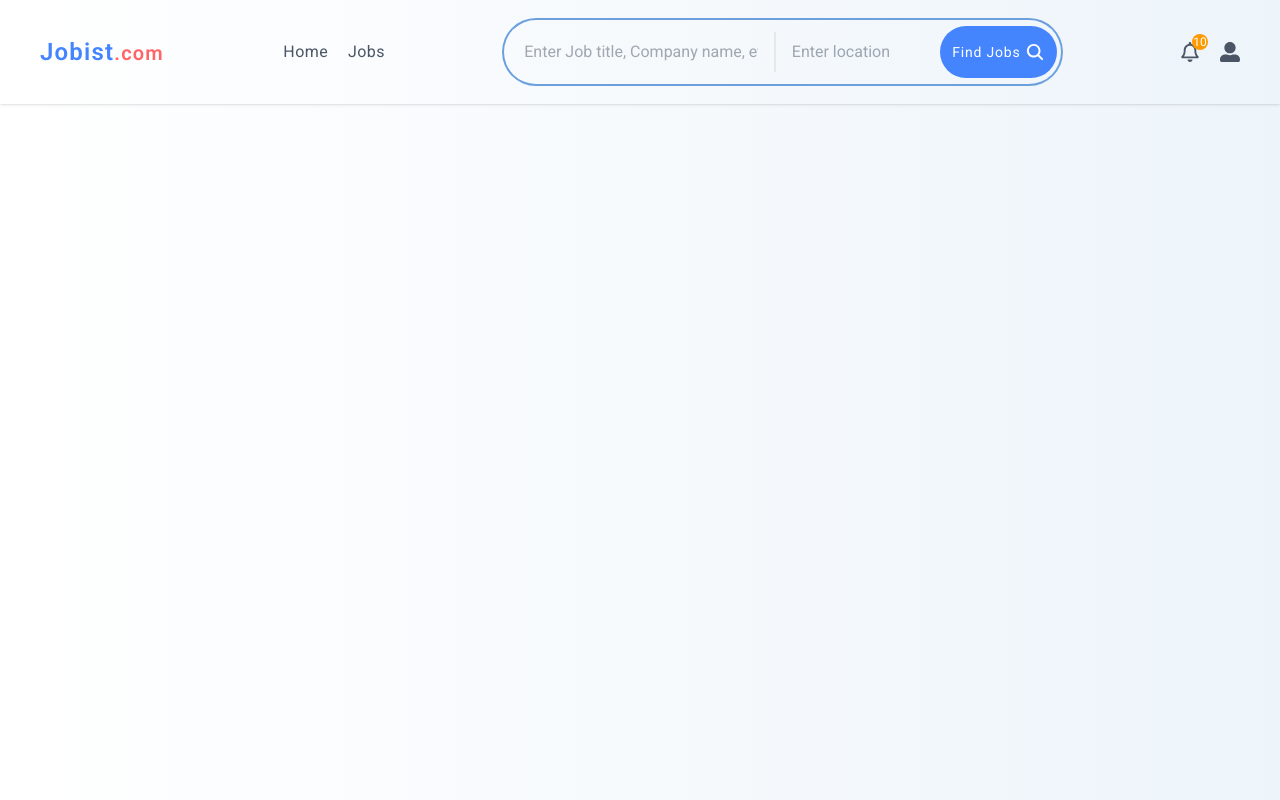
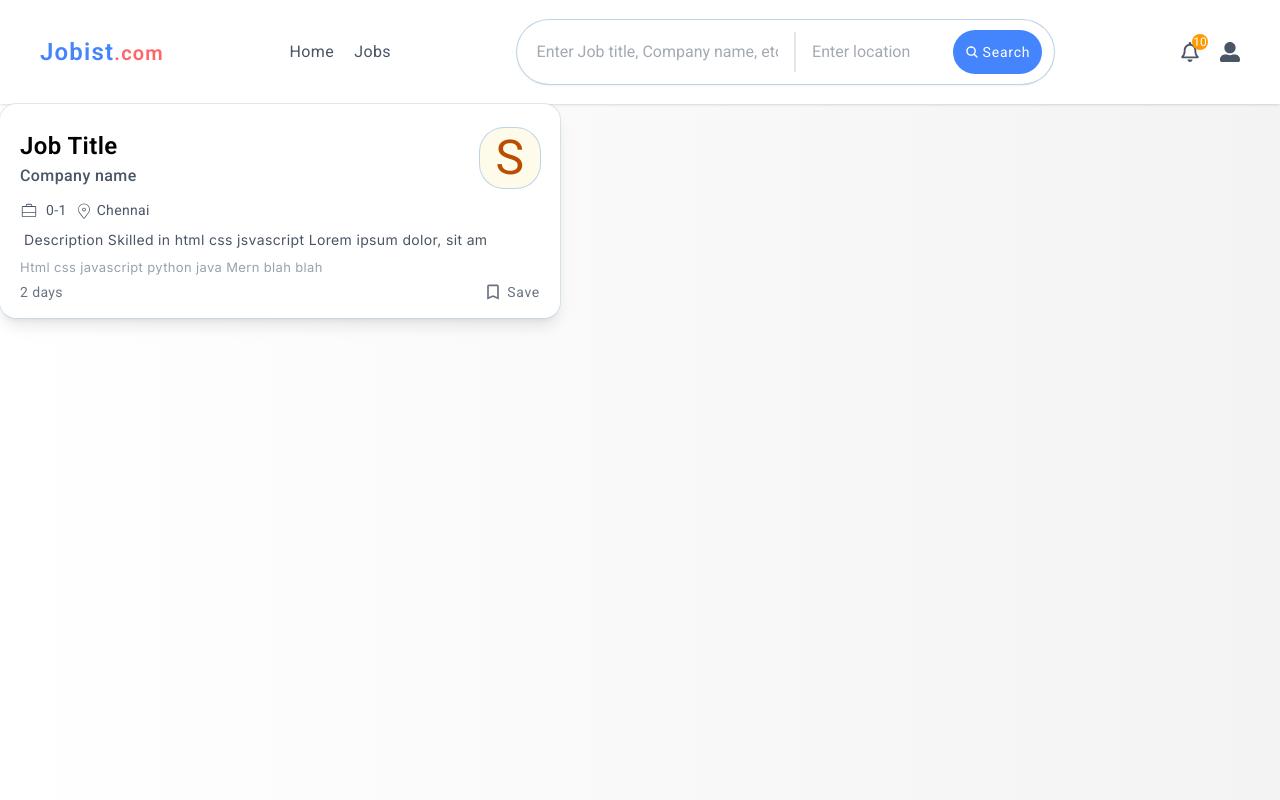
Before and after one commit to sathyan-a-wbd/job-portal-fullstack, a React (Vite) app in the folder frontend/: page / in a window 1280 px wide. Built offline with nearby package versions, Linux system fonts and the light colour scheme.

Commit message:
Feat : Create Job Card For Listing Job

```diff
--- a/frontend/src/App.css
+++ b/frontend/src/App.css
@@ -18,7 +18,7 @@ grid: 8px
   box-sizing: border-box;
 }
 body {
-  background: linear-gradient(to right, #ffffff, #edf4fa);
+  background: linear-gradient(to right, #ffffff, #f3f3f3);
 }
 .roboto {
   font-family: "Roboto", sans-serif;
@@ -26,6 +26,9 @@ body {
 
   font-style: normal;
   font-variation-settings: "wdth" 100;
+}
+.inter {
+  font-family: "inter", sans-serif;
 }
 .bea-blue {
   color: #bcd4e6;
--- a/frontend/src/components/Jobcard.jsx
+++ b/frontend/src/components/Jobcard.jsx
@@ -1,7 +1,62 @@
 import React from "react";
-
-const Jobcard = () => {
-  return <div></div>;
+import { Link } from "react-router-dom";
+import { PiSuitcaseSimpleLight } from "react-icons/pi";
+import { CiLocationOn } from "react-icons/ci";
+import { LuBookText } from "react-icons/lu";
+import { MdBookmarkBorder } from "react-icons/md";
+import { MdBookmarkAdded } from "react-icons/md";
+const Jobcard = ({ jobDetails }) => {
+  const text = "Sathyan";
+  return (
+    <div className=" bg-[#ffff] cursor-pointer w-140 max-w-140 tracking-wide rounded-2xl shadow-lg ring-1 ring-[#bcd4e6]/50 px-5 py-4 overflow-hidden">
+      {jobDetails.map((job) => (
+        <div className="flex flex-col gap-1 ">
+          <div className="flex items-center justify-between py-2">
+            <div>
+              <h2 className="text-[24px] font-semibold">Job Title</h2>
+              <h4 className="text-gray-600 font-medium">Company name</h4>
+            </div>
+            <div className="w-15 h-15 flex items-center bg-amber-50 justify-center rounded-3xl ring-1 ring-[#bcd4e6]">
+              {job.companyImg ?
+                <img src={job.companyImg} alt="company logo" />
+              : <h3 className="text-5xl text-amber-700 ">{text.slice(0, 1)}</h3>
+              }
+            </div>
+          </div>
+          <div className="flex flex-col gap-2 justifu-center whitespace-nowrap text-gray-600  text-[14px] tracking-wide">
+            <div className="flex gap-2 items-center">
+              <span className="flex gap-2 items-center">
+                <PiSuitcaseSimpleLight className="text-gray-600" size={18} />{" "}
+                0-1
+              </span>
+              <span className="flex gap-1 items-center">
+                <CiLocationOn size={18} className="text-gray-600" /> Chennai
+              </span>
+            </div>
+            <div className="flex flex-col justify-center gap-2 w-[90%] overflow-hidden">
+              <span className="flex gap-1 items-center inter ">
+                <LuBookText size={18} className=" text-gray-600" /> Description
+                Skilled in html css jsvascript Lorem ipsum dolor, sit amet Lorem
+                ipsum dolor sit amet consectetur adipisicing elit. Architecto
+                assumenda minus natus! Ea doloribus tempora omnis quae assumenda
+                reiciendis officia libero corrupti qui quas, recusandae odit
+                similique nihil, nemo cum?
+              </span>
+              <span className="text-gray-400 text-[13px] inter">
+                Html css javascript python java Mern blah blah
+              </span>
+            </div>
+          </div>
+          <div className="flex items-center justify-between">
+            <span className="text-sm text-gray-500">2 days</span>
+            <span className="flex items-center gap-1 text-sm text-gray-500 tracking-wider">
+              <MdBookmarkBorder size={20} /> Save
+            </span>
+          </div>
+        </div>
+      ))}
+    </div>
+  );
 };
 
 export default Jobcard;
--- a/frontend/src/components/NavBar.jsx
+++ b/frontend/src/components/NavBar.jsx
@@ -15,7 +15,7 @@ const NavBar = ({ image }) => {
   const [userStatus, setUserStatus] = useState(false);
 
   return (
-    <section className="w-full shadow roboto">
+    <section className="w-full shadow roboto bg-white">
       <div className="w-full flex flex-wrap text-gray-600 gap-y-5 items-center justify-between px-4 sm:px-10 py-5 relative">
         {/* mobile-nav-bar-icon */}
         <div className="flex items-center justify-between relative sm:hidden w-10">
--- a/frontend/src/components/NavbarProfileDashboard.jsx
+++ b/frontend/src/components/NavbarProfileDashboard.jsx
@@ -10,13 +10,13 @@ const NavbarProfileDashboard = ({ userStatus, image, setMobileNav }) => {
         <div>
           <Link
             to={"/login"}
-            className="text-sm text-[#6ca0dc] cursor-pointer border-b-[#6ca0dc] px-2 py-2 w-full rounded-lg flex items-center justify-between"
+            className="text-sm text-[#4485fd] cursor-pointer border-b-[#6ca0dc] px-2 py-2 w-full rounded-lg flex items-center justify-between"
           >
             Login <FaAnglesRight />
           </Link>
           <Link
             to={"/register"}
-            className="text-sm text-[#6ca0dc] cursor-pointer  border-b-[#6ca0dc] px-2 py-2 w-full rounded-lg flex items-center justify-between"
+            className="text-sm text-[#4485fd] cursor-pointer  border-b-[#6ca0dc] px-2 py-2 w-full rounded-lg flex items-center justify-between"
           >
             SignUp <FaAnglesRight />
           </Link>
--- a/frontend/src/components/Searchbar.jsx
+++ b/frontend/src/components/Searchbar.jsx
@@ -8,7 +8,7 @@ const Searchbar = ({ inputFocus }) => {
     >
       <form className={`searchbar} w-full`}>
         {/* searchbar */}
-        <div className="searchbox  w-full overflow-hidden flex flex-col sm:flex-row items-center rounded-4xl sm:ring-2 ring-0 sm:ring-[#6ca0dc] px-1 ">
+        <div className="searchbox  w-full overflow-hidden flex flex-col sm:flex-row items-center rounded-4xl sm:ring-1 ring-0 sm:ring-[#bcd4e6] px-1 pr-3 shadow ">
           <input
             type="text"
             placeholder="Enter Job title, Company name, etc"
@@ -24,11 +24,10 @@ const Searchbar = ({ inputFocus }) => {
           />
 
           <button
-            className={`flex gap-1 w-full sm:w-auto items-center tracking-wider cursor-pointer justify-center bg-[#4485fd] text-white rounded-4xl px-3 py-4 `}
+            className={`flex gap-1 w-full sm:w-auto items-center tracking-wider cursor-pointer justify-center bg-[#4485fd] text-white rounded-4xl px-3 py-3 `}
           >
             <span className="flex items-center gap-1 md:text-sm ">
-              Find Jobs{" "}
-              <IoSearch className="font-bold text-white text-xl" />{" "}
+              <IoSearch className="font-bold text-white " /> Search
             </span>
           </button>
         </div>
--- a/frontend/src/pages/Home.jsx
+++ b/frontend/src/pages/Home.jsx
@@ -1,7 +1,12 @@
 import React from "react";
+import Jobs from "./Jobs";
 
 const Home = () => {
-  return <div></div>;
+  return (
+    <div>
+      <Jobs />
+    </div>
+  );
 };
 
 export default Home;
--- a/frontend/src/pages/Jobs.jsx
+++ b/frontend/src/pages/Jobs.jsx
@@ -1,7 +1,15 @@
-import React from "react";
+import React, { useState } from "react";
+import Jobcard from "../components/Jobcard";
 
 const Jobs = () => {
-  return <div></div>;
+  const [jobDetails, setJobDetails] = useState([
+    { companyName: "Sathyan pvt ltd" },
+  ]);
+  return (
+    <section>
+      <Jobcard jobDetails={jobDetails} />
+    </section>
+  );
 };
 
 export default Jobs;
```
